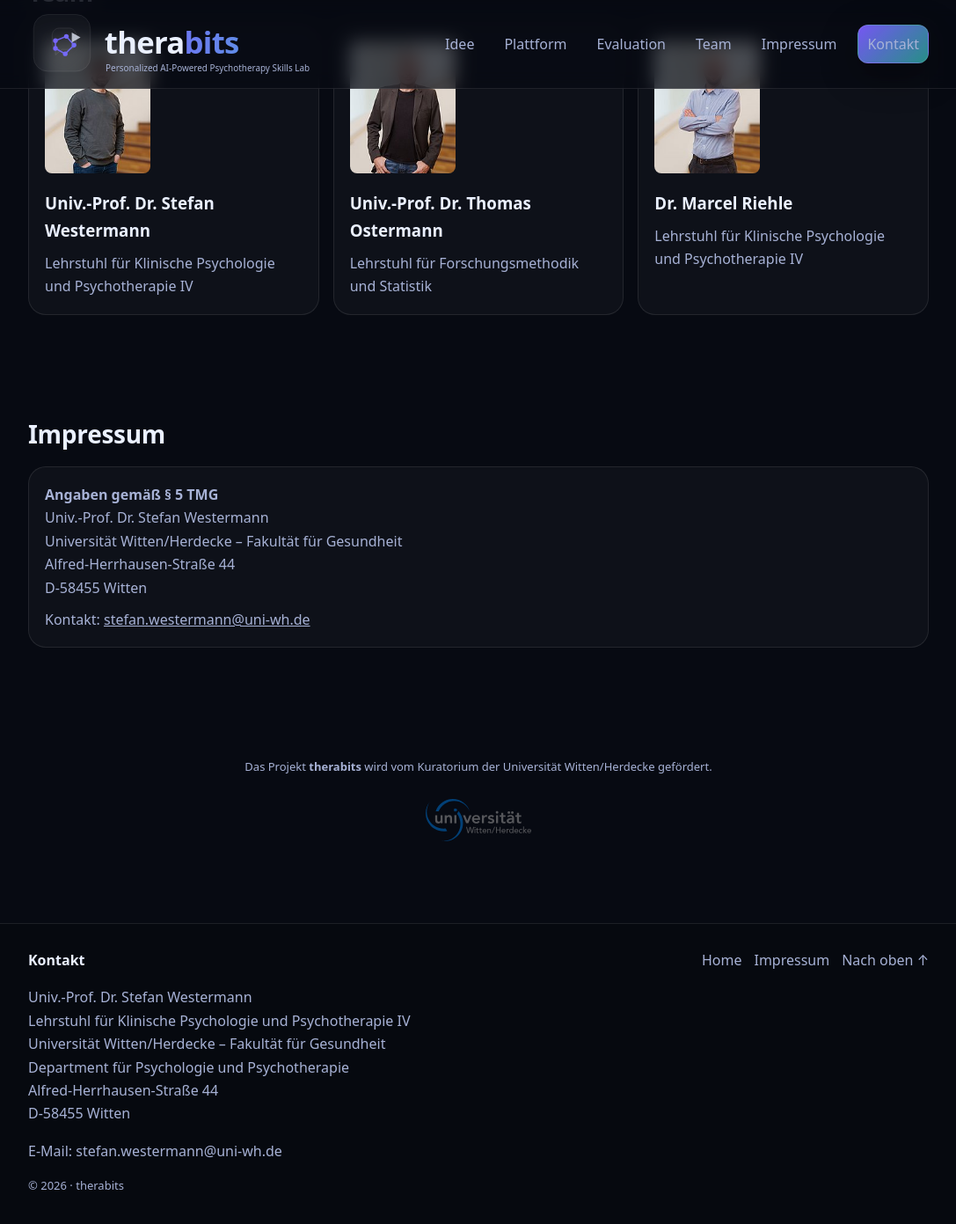
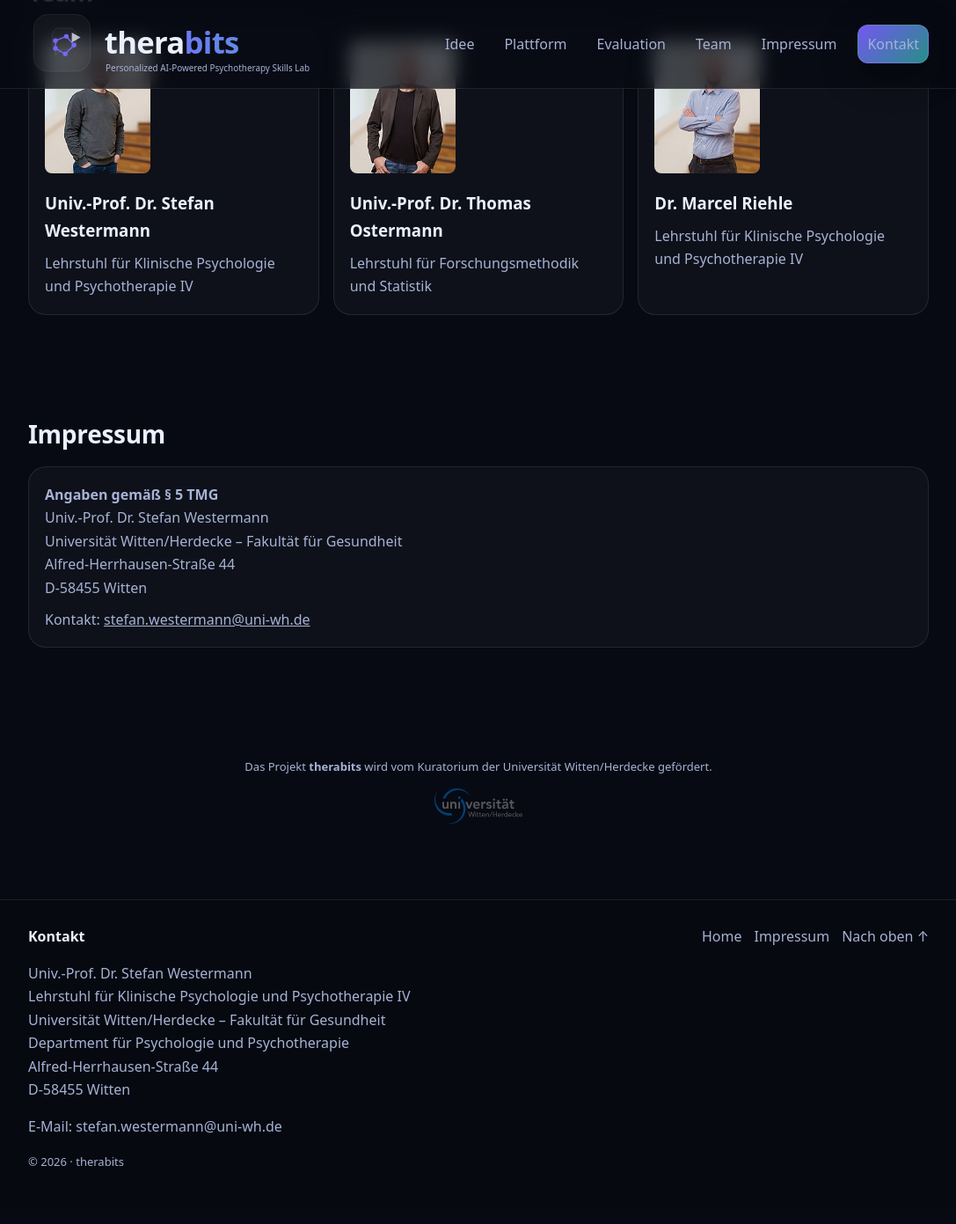
Before and after one commit to westermannlab/westermannlab.github.io, a Jekyll site: the page built from therabits/index.md, in a window 1280 px wide and 1400 px high, scrolled down 2047 px. Shown: the top 1391 px of the window at 88% size, without its empty margins (96-1183 px from the left). Built offline with Jekyll 4.4.1, drawn with Linux system fonts in a browser that asks for light colours.

```diff
--- a/assets/css/style.css
+++ b/assets/css/style.css
@@ -220,10 +220,15 @@
   border-radius: 8px;
   margin-bottom: 0.75rem;
 }
+.uwh-logo-footer img,
 .uwh-logo-footer {
-  max-width: 120px;
+  max-width: 100px !important;
+  height: auto !important;
   opacity: 0.7;
-  margin-top: 0.75rem;
+  margin-top: 0.5rem;
+  display: block;
+  margin-left: auto;
+  margin-right: auto;
 }
 
 .section-muted  {
```
